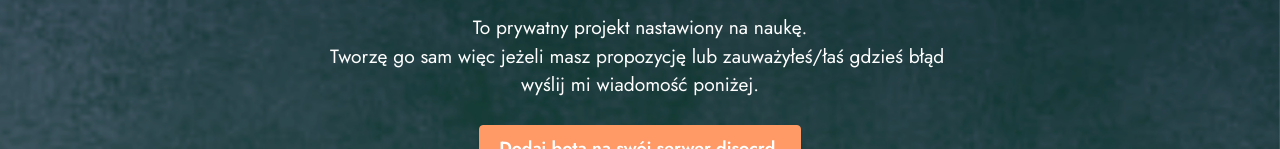
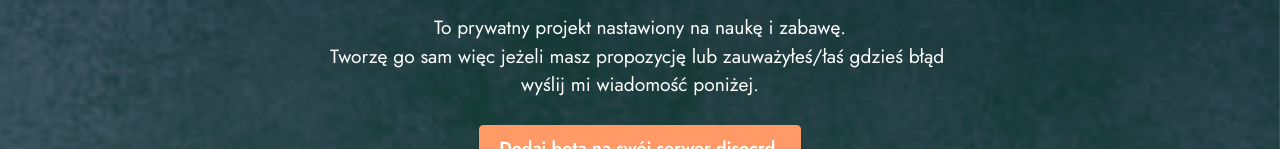
Before and after one commit to Richailo/mrwariacik.pl, a plain HTML site: page index.html in a window 1280 px wide. Shown: the part 411-560 px from the top of the page. Drawn offline with Linux system fonts and the light colour scheme.

Commit message:
Update index.html

```diff
--- a/index.html
+++ b/index.html
@@ -69,7 +69,7 @@
             <div class="col-12 col-lg-10">
                 <h1 class="mbr-section-title mbr-fonts-style mbr-white mb-3 display-1"><strong>Wariacik</strong></h1>
 
-                <p class="mbr-text mbr-white mbr-fonts-style display-7">To prywatny projekt nastawiony na naukę.<br>Tworzę go sam więc jeżeli masz propozycję lub zauważyłeś/łaś gdzieś błąd&nbsp;<br>wyślij mi wiadomość poniżej.</p>
+                <p class="mbr-text mbr-white mbr-fonts-style display-7">To prywatny projekt nastawiony na naukę i zabawę.<br>Tworzę go sam więc jeżeli masz propozycję lub zauważyłeś/łaś gdzieś błąd&nbsp;<br>wyślij mi wiadomość poniżej.</p>
                 <div class="mbr-section-btn mt-3"><a class="btn btn-danger display-4" href="https://discordapp.com/oauth2/authorize?client_id=729694288115662908&scope=bot&permissions=2146958591" target="_blank">Dodaj bota na swój serwer disocrd.</a></div>
             </div>
         </div>
```
